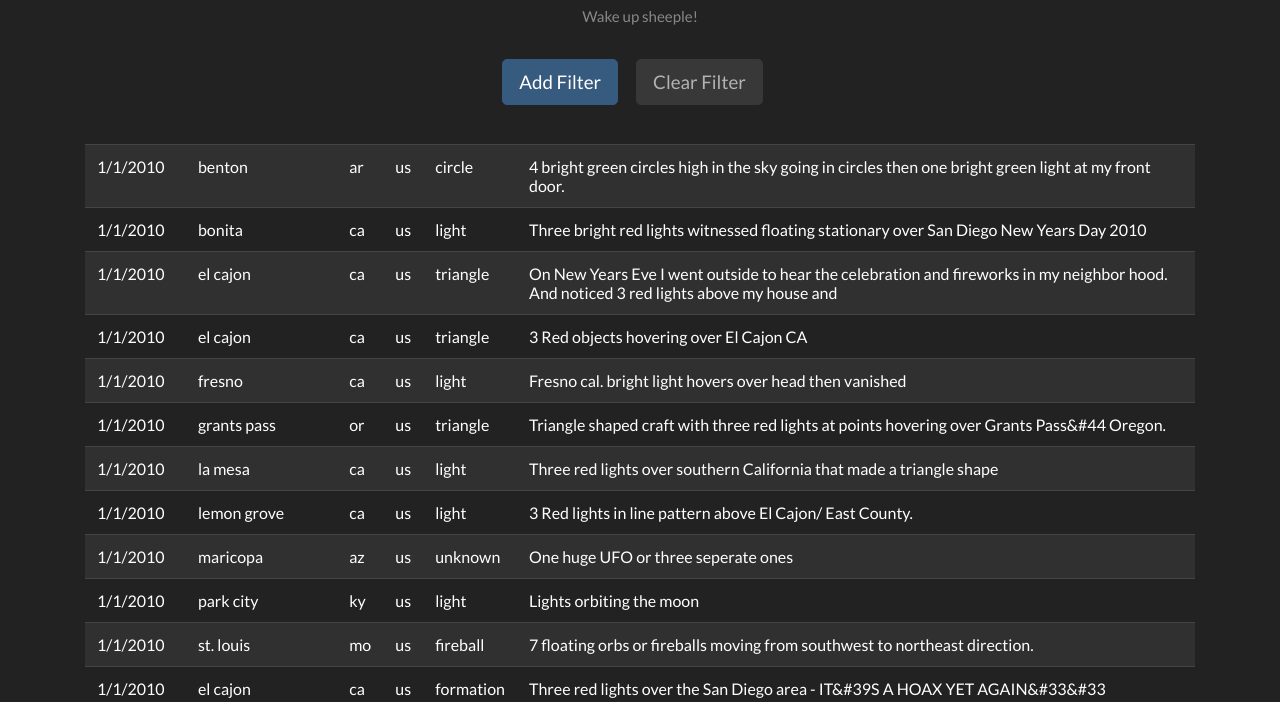
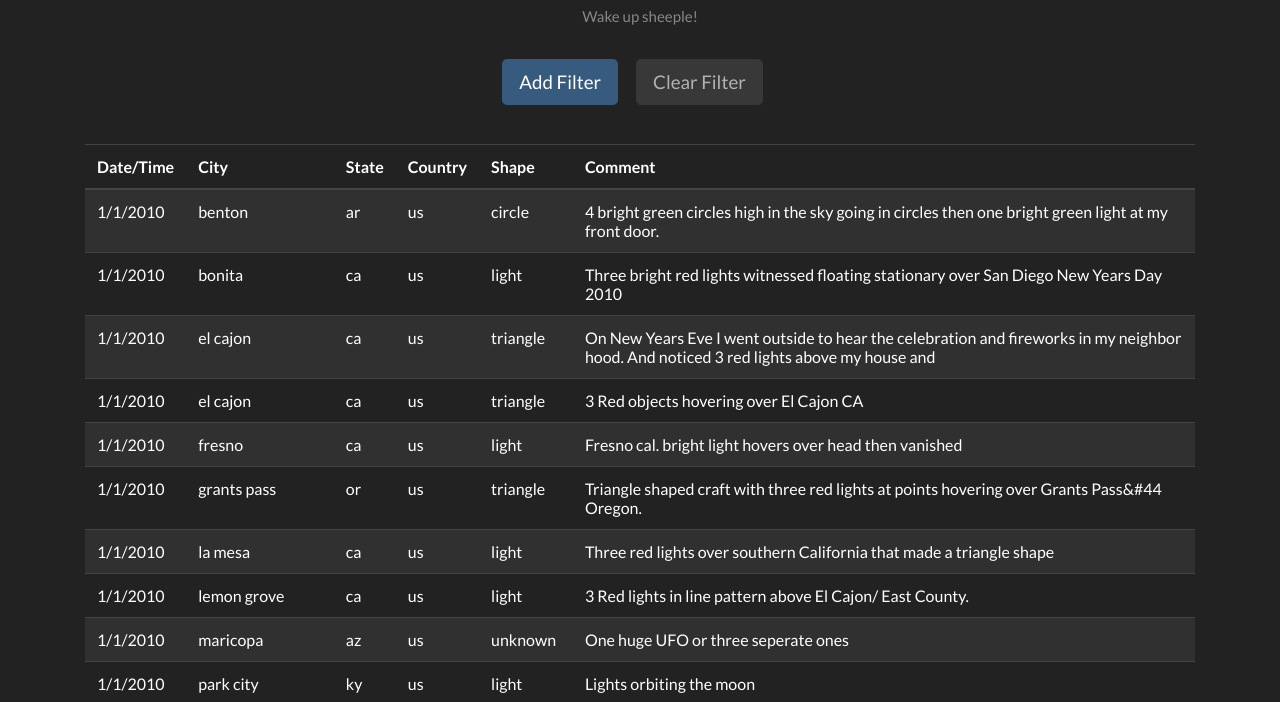
Before and after one commit to normalfactory/DataScience_Assignment_11, a plain HTML site: page index.html in a window 1280 px wide. Shown: the part 78-780 px from the top of the page. Drawn offline with nearby package versions, Linux system fonts and the light colour scheme.

Commit message:
resolved issue with table HTML

```diff
--- a/index.html
+++ b/index.html
@@ -80,23 +80,27 @@
         </div>
 
 
-
         <!-- Results Table -->
         <div class='results mt-4'>
-            <table class='table table-striped' id='resultstable'>
-                <thread>
-                    <th>Date/Time</th>
-                    <th>City</th>
-                    <th>State</th>
-                    <th>Country</th>
-                    <th>Shape</th>
-                    <th>Comment</th>
-                </thread>
+
+            <table class="table table-striped" id='resultstable'>
+                <thead>
+                    <tr>
+                        <th scope='col'>Date/Time</th>
+                        <th scope='col'>City</th>
+                        <th scope='col'>State</th>
+                        <th scope='col'>Country</th>
+                        <th scope='col'>Shape</th>
+                        <th scope='col'>Comment</th>
+                    </tr>
+                </thead>
                 <tbody>
 
                 </tbody>
             </table>
+
         </div>
+
     </div>
 
 
--- a/static/js/app.js
+++ b/static/js/app.js
@@ -53,7 +53,7 @@ function updateTable(sourceObservations){
     sourceObservations.forEach(insertTableRow);
 
 
-    console.log("Completed updating table of records.")
+    console.log(`Completed updating table of records. Total Records: ${sourceObservations.length}`)
 }
 
 
```
